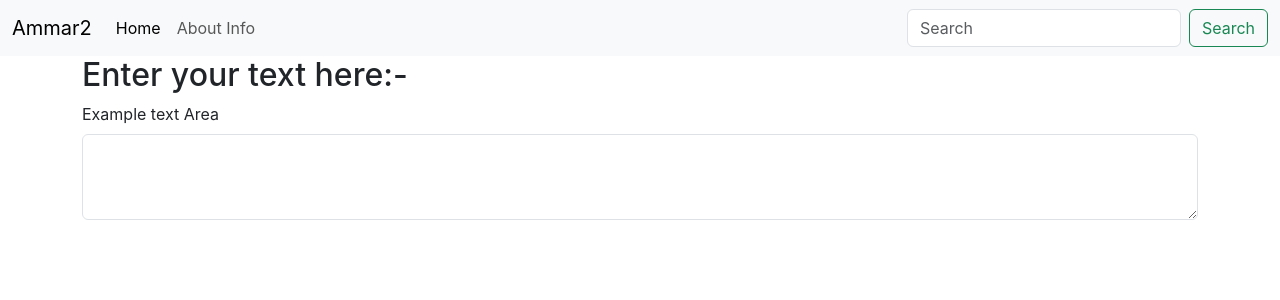
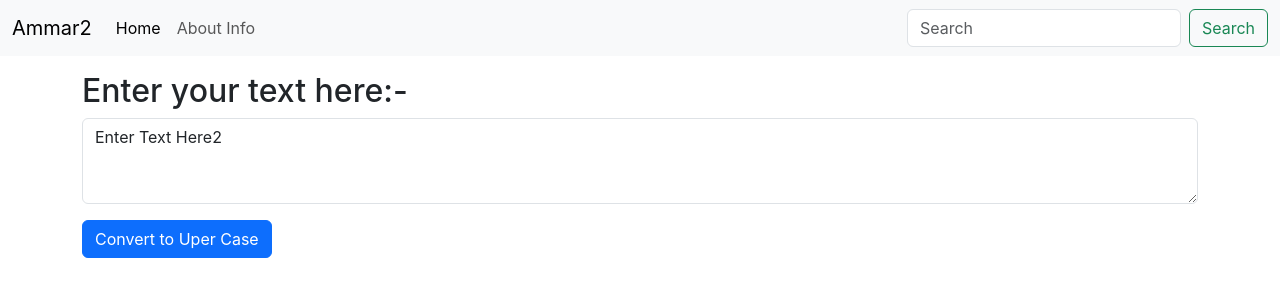
Before and after one commit to aimik09/React-App, a React (Create React App) app: page / in a window 1280 px wide. Shown: the top 300 px of the page. Built offline with nearby package versions, Linux system fonts and the light colour scheme.

Commit message:
Stats and Handle

```diff
--- a/src/App.js
+++ b/src/App.js
@@ -4,9 +4,8 @@ import TextForm from './Components/TextForm';
 function App() {
   return (
     <>
-
 <Navbar title="Ammar2" about=" About Info"/>
-<div className="container">
+<div className="container my-3">
 
 <TextForm heading = "Enter your text here:-"/>
 
--- a/src/Components/TextForm.js
+++ b/src/Components/TextForm.js
@@ -1,13 +1,27 @@
-import React from 'react'
+import React, {useState} from 'react'
 
 export default function TextForm(props) {
+    const handleUpClick = () =>{
+        console.log("Upper case was Clicked" + text);
+        let newtext = text.toLocaleUpperCase();
+
+        setText(newtext)
+    }
+
+    const handleOnChange = (event) =>{
+        setText(event.target.value);
+    }
+    const [text, setText] = useState('Enter Text Here2');
+    //text = "new text"; // wrong way to change the state
+    //setText("new Text"); //Correct way to change the state
   return (
     <div>
 <h2>{props.heading}</h2>
-<div class="mb-3">
-<label for="mytext" class="form-label">Example text Area</label>
-<textarea class="form-control" id="mytext" rows="3"></textarea>
+<div className="mb-3">
+<textarea className="form-control" value = {text} onChange={handleOnChange} id="mytext" rows="3"></textarea>
+
 </div>
+<button className="btn btn-primary"  onClick={handleUpClick}>Convert to Uper Case</button>
     </div>
   )
 }
```
